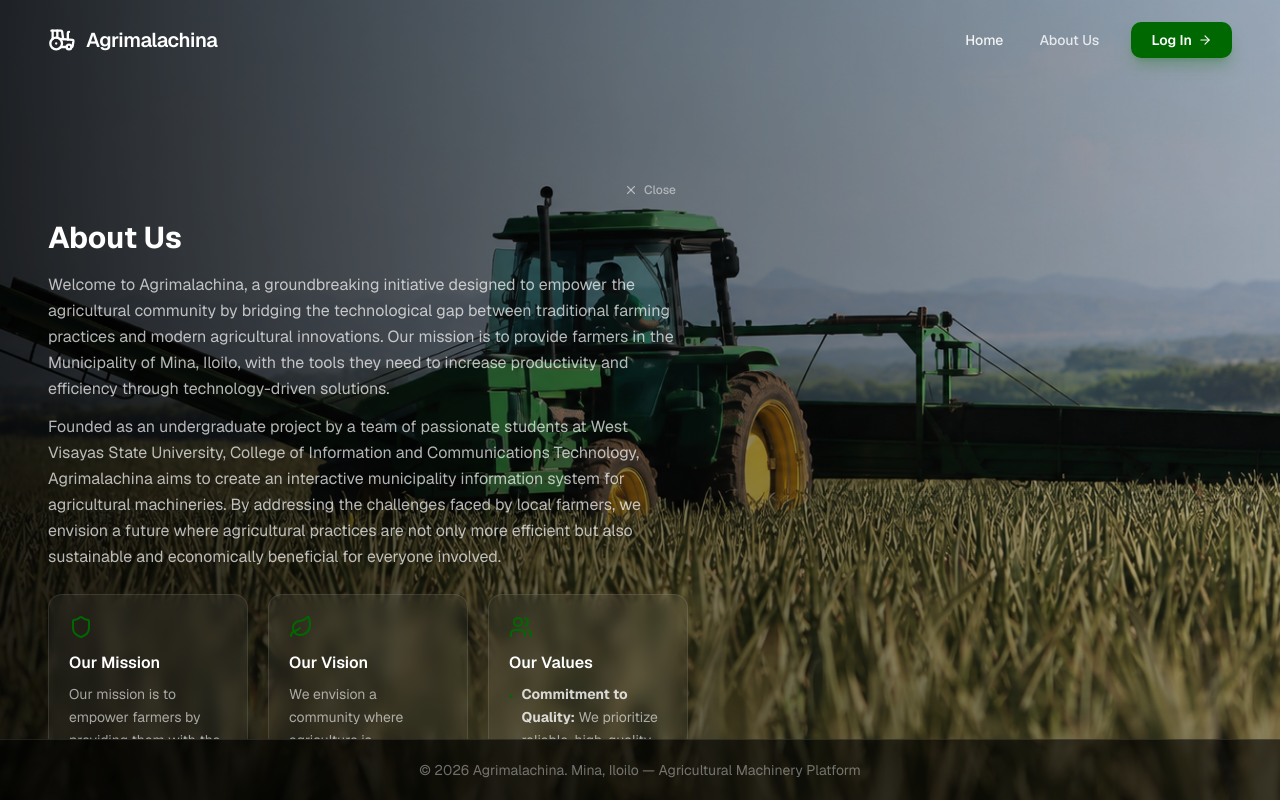
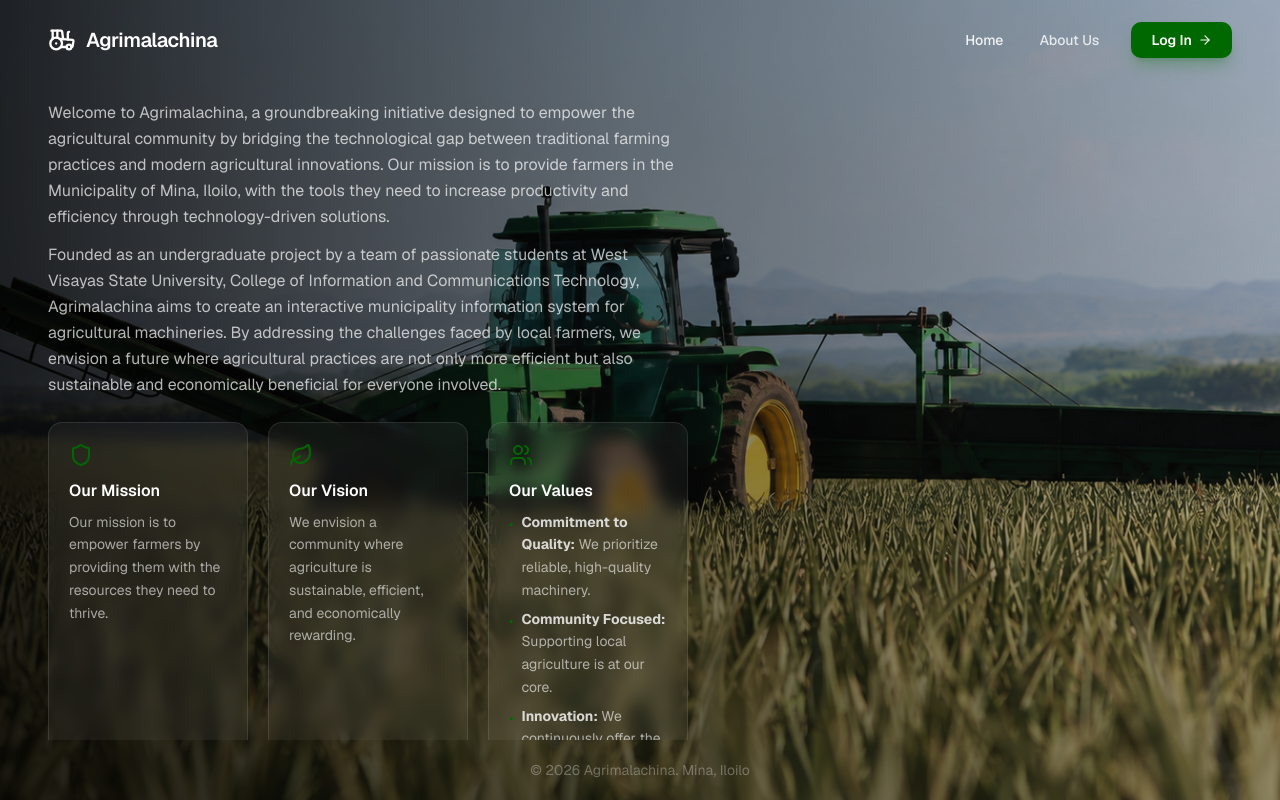
Before and after one commit to tomatocultivator1988/altarez, a Next.js app: page / in a window 1280 px wide. Both pictures are taken after a click on the button "About Us". Built offline with nearby package versions, Linux system fonts and the light colour scheme.

Commit message:
Remove footer background shadow — transparent footer, modal centered with scroll for overflow

```diff
--- a/src/app/landing-client.tsx
+++ b/src/app/landing-client.tsx
@@ -110,7 +110,7 @@ export default function LandingClient() {
 
         {/* Modal Overlay — fades in on the left dark portion */}
         <div
-          className="pointer-events-none absolute inset-0 z-30 flex items-start justify-start overflow-y-auto px-6 py-24 lg:px-12"
+          className="pointer-events-none absolute inset-0 z-30 flex items-center justify-start overflow-y-auto px-6 py-16 lg:px-12"
           style={{ opacity: isModalOpen ? 1 : 0 }}
         >
           <div
@@ -325,8 +325,8 @@ export default function LandingClient() {
       </main>
 
       {/* Footer */}
-      <footer className="relative z-10 border-t border-white/10 bg-black/60 py-5 text-center text-sm text-white/40">
-        &copy; {new Date().getFullYear()} Agrimalachina. Mina, Iloilo — Agricultural Machinery Platform
+      <footer className="relative z-10 py-5 text-center text-sm text-white/30">
+        &copy; {new Date().getFullYear()} Agrimalachina. Mina, Iloilo
       </footer>
     </div>
   )
```
